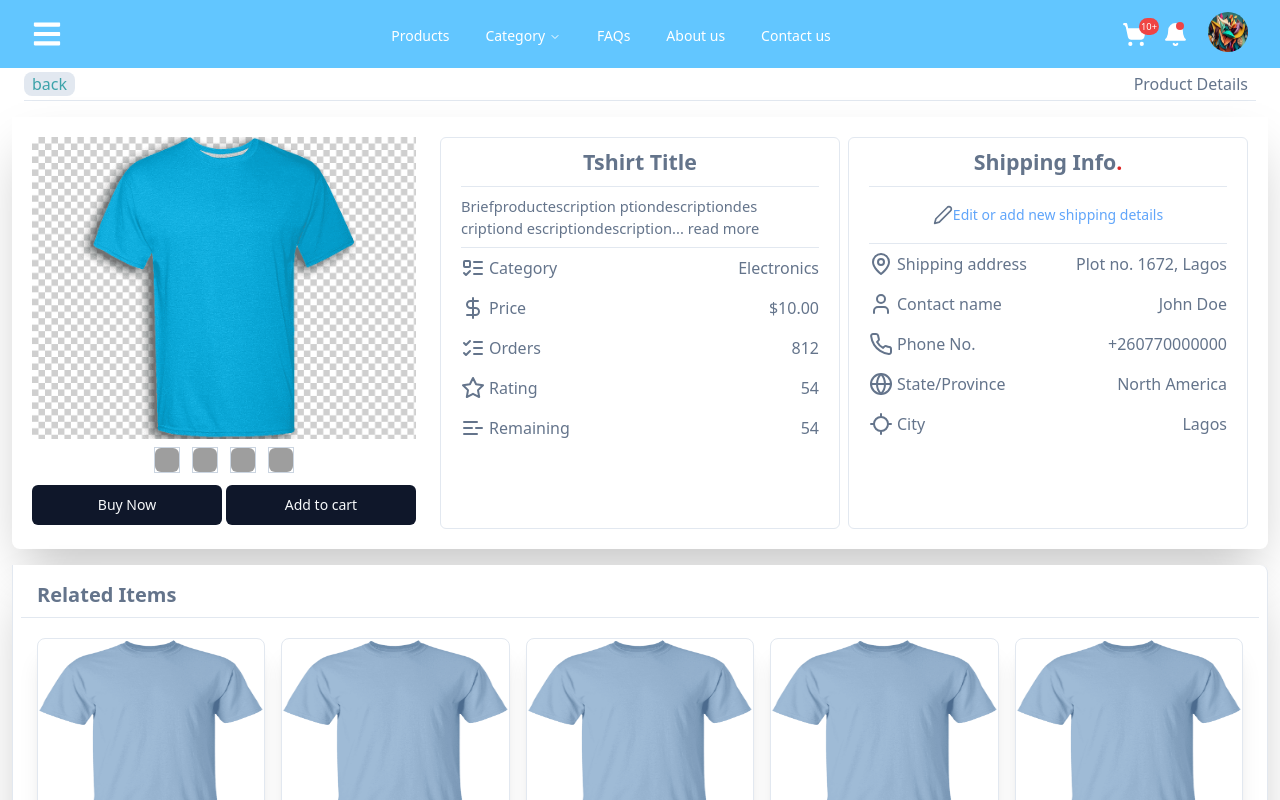
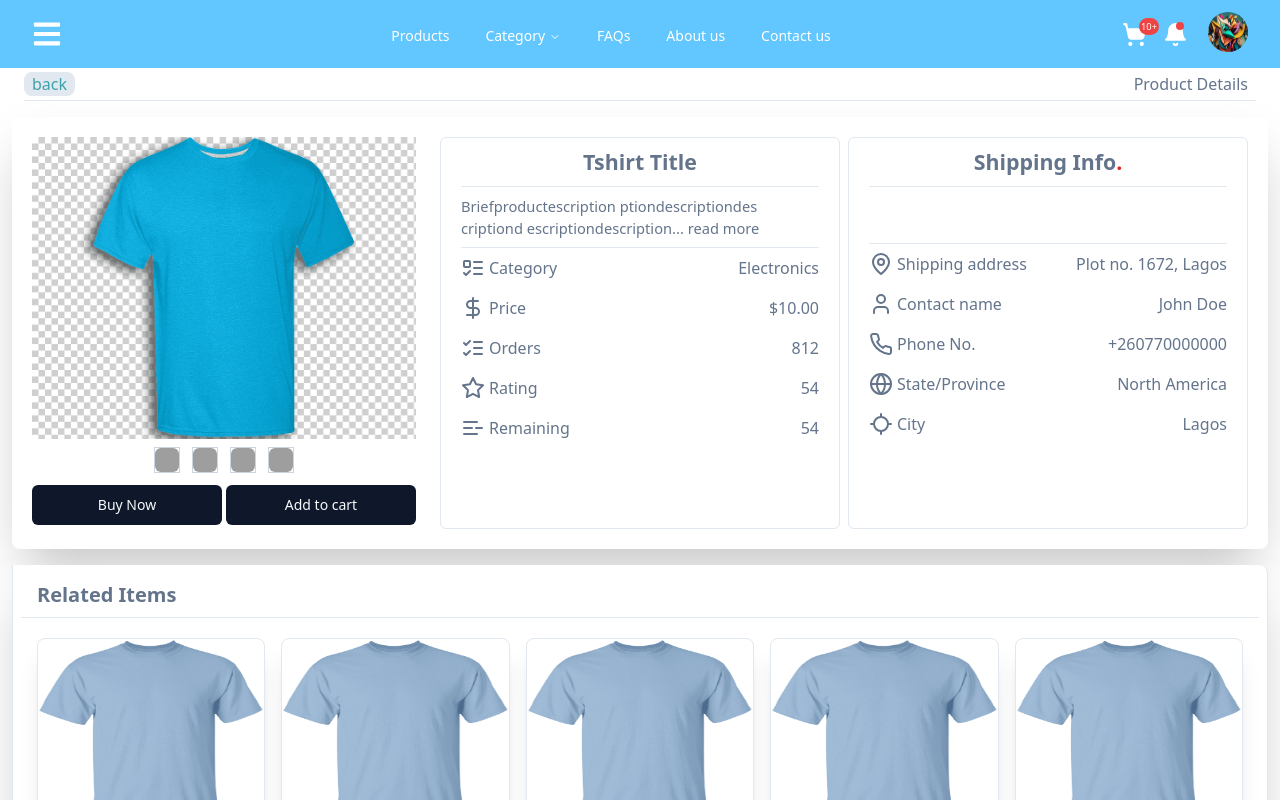
Before and after one commit to chriford-siame/ProdZM, a React (Create React App) app: page /product/1/detail in a window 1280 px wide. Shown: the top 800 px of the page. Built offline with nearby package versions, Linux system fonts and the light colour scheme; grey boxes are pictures that could not be loaded.

Commit message:
Update the component

```diff
--- a/src/components/Product/Detail/ShippingDetailForm.tsx
+++ b/src/components/Product/Detail/ShippingDetailForm.tsx
@@ -27,9 +27,10 @@ import { Card, CardContent, CardDescription, CardFooter, CardHeader, CardTitle }
 
 
 interface IProps {
-    ButtonElement: React.JSX.Element;
+    icon: React.JSX.Element | null;
+    text: string;
 }
-function ShippingDetailFormModal() {
+function ShippingDetailFormModal(props: IProps) {
     const currentUserID = 1;//userDetails;
     const [message, setMessage] = useState('')
     const [detail, setDetail] = useState({
@@ -66,7 +67,7 @@ function ShippingDetailFormModal() {
         <Dialog>
             <DialogTrigger asChild>
                 <Button variant={'link'} style={{ textDecoration: 'none' }}>
-                    <Edit2Icon size={20} className=' text-muted-foreground' /> <span className=' text-blue-400'>Edit or add new shipping details</span>
+                    {props.icon} <span className='text-blue-400 pl-1'>{props.text}</span>
                 </Button>
             </DialogTrigger>
             <DialogContent className="max-w-5xl ">
```
